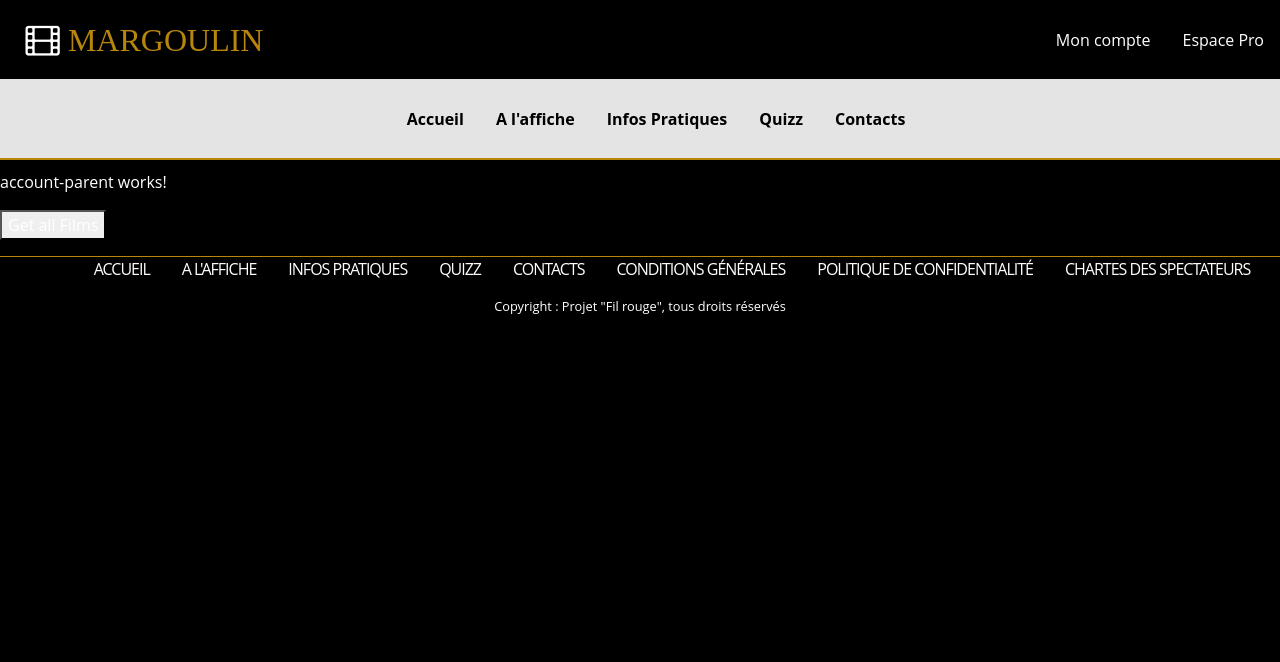
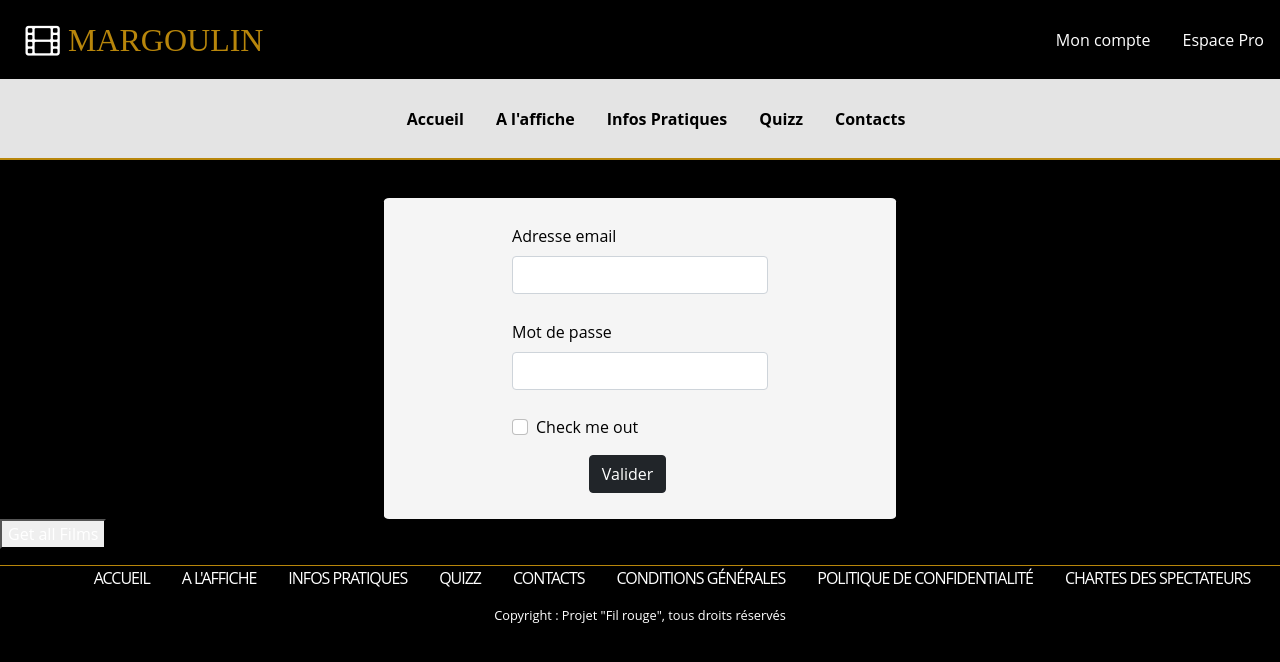
Before and after one commit to yoannbranjon/Projet_Fil_Rouge_Angular, an Angular app in the folder CinemaMargoulinAngular/: page /account in a window 1280 px wide. Shown: the top 662 px of the page. Built offline with nearby package versions, Linux system fonts and the light colour scheme; no server answers; a web font is replaced by a local one.

Commit message:
suppression du dossier JS et ajout de la page HTML account

```diff
--- a/CinemaMargoulinAngular/src/app/account-parent/account-parent.component.html
+++ b/CinemaMargoulinAngular/src/app/account-parent/account-parent.component.html
@@ -1,3 +1,21 @@
-<p>account-parent works!</p>
+<div class="app-wrapper">
 
+    <div class="app-wrapper-form">
+        <form>
+            <div class="mb-3">
+                <label for="exampleInputEmail1" class="form-label">Adresse email</label>
+                <input type="email" class="form-control" id="exampleInputEmail1" aria-describedby="emailHelp">
+            </div>
+            <div class="mb-3">
+                <label for="exampleInputPassword1" class="form-label">Mot de passe</label>
+                <input type="password" class="form-control" id="exampleInputPassword1">
+            </div>
+            <div class="mb-3 form-check">
+                <input type="checkbox" class="form-check-input" id="exampleCheck1">
+                <label class="form-check-label" for="exampleCheck1">Check me out</label>
+            </div>
+            <button type="submit" class="btn btn-dark">Valider</button>
+        </form>
+    </div>
+</div>
 <p><button (click)="getAllFilms()">Get all Films</button></p>
--- a/CinemaMargoulinAngular/src/app/account-parent/account-parent.component.scss
+++ b/CinemaMargoulinAngular/src/app/account-parent/account-parent.component.scss
@@ -0,0 +1,26 @@
+.app-wrapper {
+
+    margin-top: 3%;
+    display: flex;
+    justify-content: center;
+
+    &-form{
+        width: 40%;
+        background-color: whitesmoke;
+        border-radius: 1%;
+    }
+}
+
+.mb-3 {
+    width: 50%;
+    margin: 5% auto;
+}
+
+.btn {
+    margin : 0 40% 5% 40%;
+}
+
+label {
+    color: black;
+
+}
--- a/CinemaMargoulinAngular/src/assets/JS/ContactForm.js
+++ /dev/null
@@ -1,18 +0,0 @@
-const inputs = document.querySelectorAll(".input");
-
-function focusFunc() {
-  let parent = this.parentNode;
-  parent.classList.add("focus");
-}
-
-function blurFunc() {
-  let parent = this.parentNode;
-  if (this.value == "") {
-    parent.classList.remove("focus");
-  }
-}
-
-inputs.forEach((input) => {
-  input.addEventListener("focus", focusFunc);
-  input.addEventListener("blur", blurFunc);
-});
--- a/CinemaMargoulinAngular/src/assets/JS/quiz_script.js
+++ /dev/null
@@ -1,96 +0,0 @@
-let ul = document.getElementById('ul')
-let nextButton = document.getElementById('btnNext');
-let quizbox = document.getElementById('questionBox')
-let opt1 = document.getElementById('opt1')
-let opt2 = document.getElementById('opt2')
-let opt3 = document.getElementById('opt3')
-let opt4 = document.getElementById('opt4')
-
-let app={
-        questions:[
-            {
-                q:'Dans quel film de Tarantino entend-on cette réplique « C’est à une demi-heure d’ici. J’y suis dans dix minutes » ?',
-                options: ['Pulp Fiction', 'Reservoir Dogs', 'Jackie Brown', 'Kill Bill'],
-                answer:1
-            },
-            {
-                q:'Dans quel film entend-on cette réplique « J’adore l’odeur du napalm au petit matin » ?',
-                options: ['Full Metal Jacket', 'Voyage au bout de l’Enfer', 'Apocalypse Now', 'Les Sentiers de la Gloire'],
-                answer:3
-            },
-            {
-                q:' Quel acteur prononce cette phrase dans un film « Quand j’écoute du Wagner, ça me donne envie d’envahir la Pologne » ?',
-                options: ['Jack Nicholson', 'Adrian Brody', 'Woody Allen', 'Michael Douglas'],
-                answer:3
-            },
-            {
-                q:'Dans quel film d’animation de Hayao Miyazaki, le petit Sosuke découvre-t-il une petite fille poisson rouge ?',
-                options: ['Nausicaä de la vallée du vent', 'Les contes de Terremer', 'La colline aux coquelicots', 'Ponyo sur la falaise'],
-                answer:4
-            },
-            {
-                q:'Quelle est la couleur du cheval blanc d’Henri IV ?',
-                options: ['Gris', 'Blanc', 'Zain', 'Marron'],
-                answer:1
-            },
-
-
-        ],
-        index:0,
-        load:function(){
-            if(this.index<=this.questions.length-1){
-                quizbox.innerHTML=this.index+1 + ". " +this.questions[this.index].q;
-                opt1.innerHTML=this.questions[this.index].options[0];
-                opt2.innerHTML=this.questions[this.index].options[1];
-                opt3.innerHTML=this.questions[this.index].options[2];
-                opt4.innerHTML=this.questions[this.index].options[3];
-            }
-            else {
-                quizbox.innerHTML="Quiz fini !";
-                ul.style.display="none";
-                nextButton.style.display="none";
-            }
-        },
-        next: function(){
-            this.index++;
-            this.load();
-        },
-        check: function(ele){
-            let id=ele.id.split('');
-            if(id[id.length-1]==this.questions[this.index].answer){
-                this.score++;
-                ele.className="correct";
-                this.scoreCard();
-            }
-            else{
-                ele.className="wrong";
-            }
-        },
-        preventClick:function(){
-            for(let i=0; i<ul.children.length; i++){
-                ul.children[i].style.pointerEvents="none";
-            }
-        },
-        allowClick:function(){
-            for(let i=0; i<ul.children.length; i++){
-                ul.children[i].style.pointerEvents="auto";
-                ul.children[i].className=''
-            }
-        },
-        score:0,
-        scoreCard:function(){
-            scoreCard.innerHTML=this.score + "/" + this.questions.length;
-        }
-}
-
-window.load=app.load();
-
-function button(ele){
-    app.check(ele);
-    app.preventClick();
-}
-
-function next(){
-    app.next();
-    app.allowClick();
-}
--- a/CinemaMargoulinAngular/src/index.html
+++ b/CinemaMargoulinAngular/src/index.html
@@ -16,8 +16,6 @@
 
 <body>
   <app-root></app-root>
-  <script src="./assets/JS/ContactForm.js"></script>
-  <script src="./assets/JS/quiz_script.js"></script>
 </body>
 
 </html>
```
